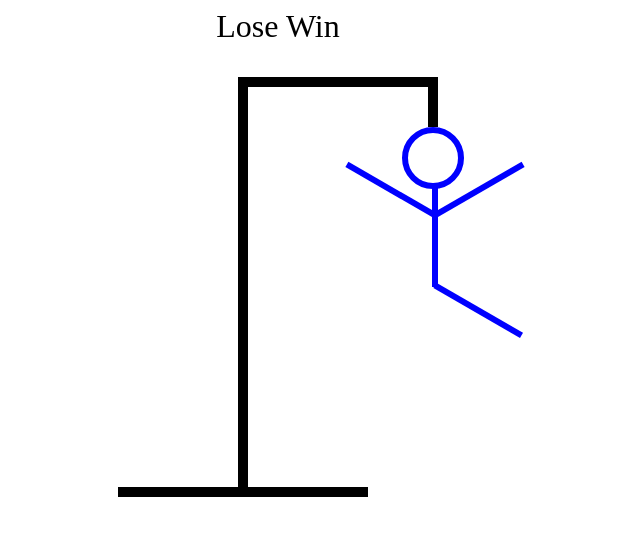
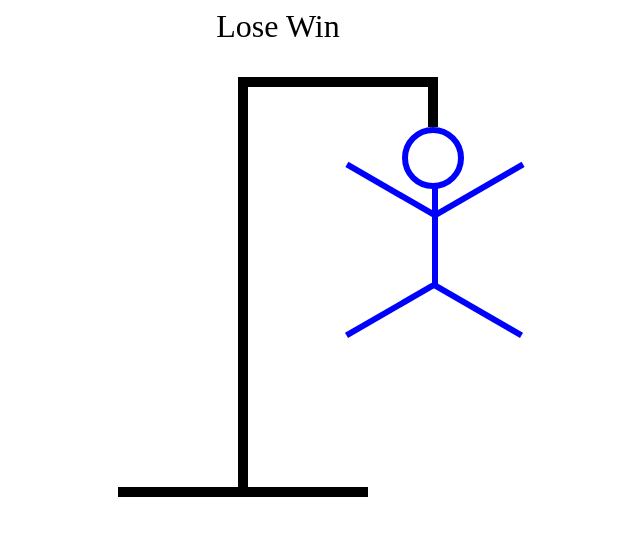
Before and after one commit to DefyCab/hangman, a React (Vite) app: page / in a window 1280 px wide. Shown: the top 536 px of the page, without its empty margins (362-1002 px from the left). Built offline with nearby package versions, Linux system fonts and the light colour scheme.

Commit message:
left leg

```diff
--- a/src/App.css
+++ b/src/App.css
@@ -99,7 +99,16 @@
   top: 255px;
   right: -82px;
   rotate: 30deg;
-  /* transform origin gör så att armen roterar vid basen */
   transform-origin: right bottom;
+}
 
+#LEFT_LEG {
+  width: 100px;
+  height: 6px;
+  position: absolute;
+  background: blue;
+  top: 255px;
+  right: -10px;
+  rotate: -30deg;
+  transform-origin: left bottom;
 }
--- a/src/components/HangmanDrawing.tsx
+++ b/src/components/HangmanDrawing.tsx
@@ -18,6 +18,10 @@ const RIGHT_LEG = (
     <div id="RIGHT_LEG"></div>
 )
 
+const LEFT_LEG = (
+    <div id="LEFT_LEG"></div>
+)
+
 export function HangmanDrawing() {
     return <div className="hangman-drawing">
         {HEAD}
@@ -25,6 +29,7 @@ export function HangmanDrawing() {
         {RIGHT_ARM}
         {LEFT_ARM}
         {RIGHT_LEG}
+        {LEFT_LEG}
 
         <div id="smallVerticalBar"></div>
         <div id="horizontalBar"></div>
```
